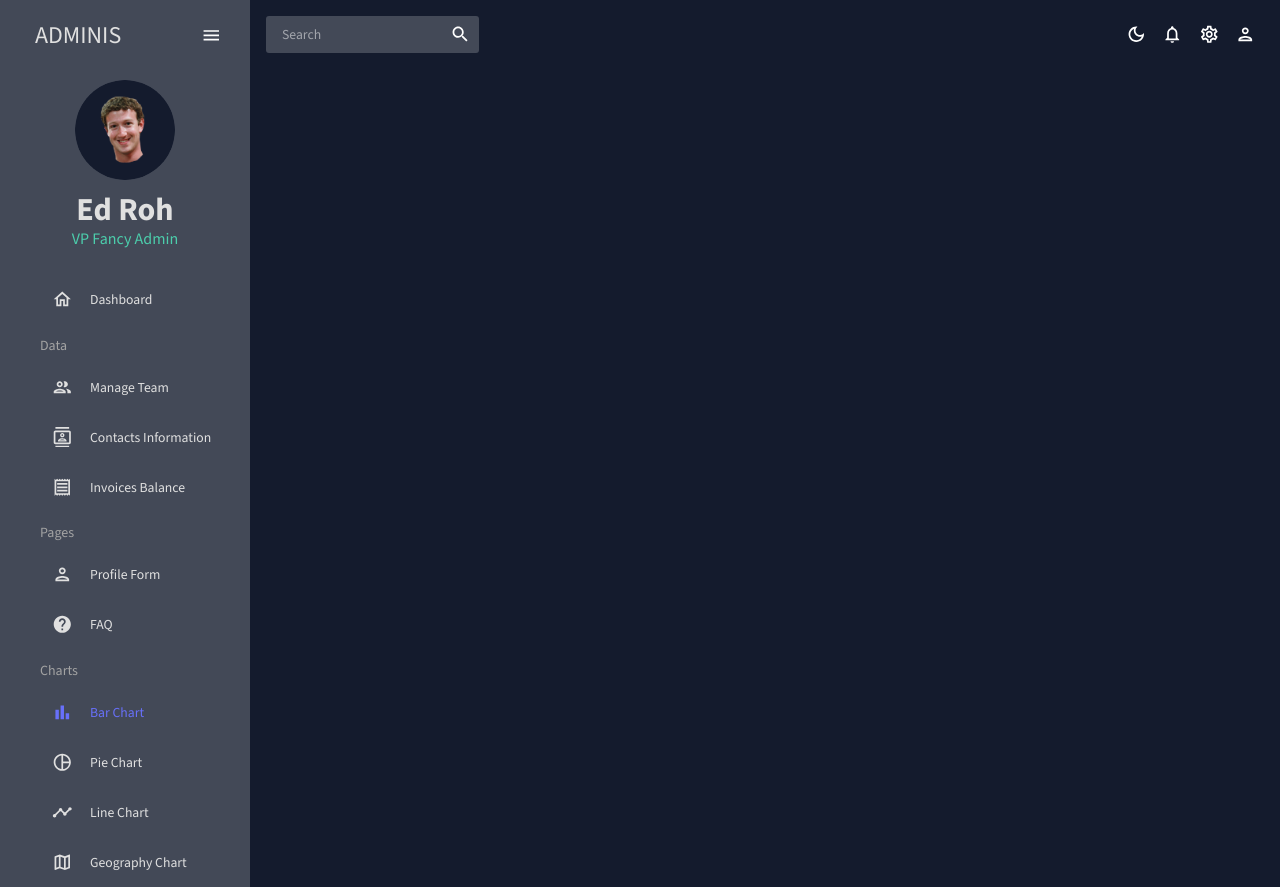
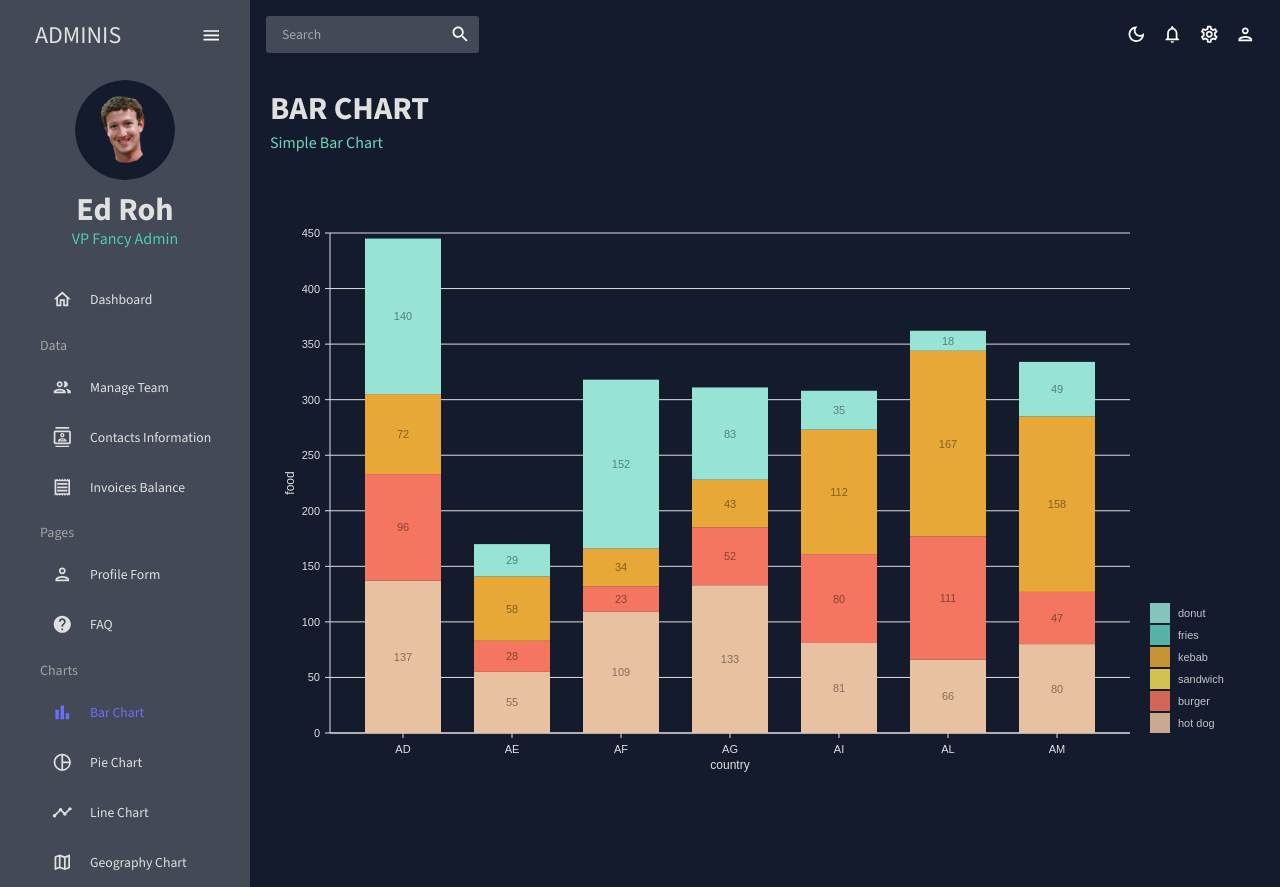
Before and after one commit to saviomisael/react-dashboard, a React (Create React App) app: page /bar in a window 1280 px wide. Built offline with nearby package versions, Linux system fonts and the light colour scheme.

Commit message:
add bar page

```diff
--- a/src/App.js
+++ b/src/App.js
@@ -1,5 +1,6 @@
 import { CssBaseline, ThemeProvider } from '@mui/material';
 import { Route, Routes } from 'react-router-dom';
+import { Bar } from './scenes/Bar';
 import { Contacts } from './scenes/Contacts';
 import { Dashboard } from './scenes/Dashboard';
 import { FAQ } from './scenes/FAQ';
@@ -26,7 +27,7 @@
               <Route path="/contacts" element={<Contacts />} />
               <Route path="/invoices" element={<Invoices />} />
               <Route path="/form" element={<Form />} />
-              {/* <Route path="/bar" element={Dashboard} /> */}
+              <Route path="/bar" element={<Bar />} />
               {/* <Route path="/pie" element={Dashboard} /> */}
               {/* <Route path="/line" element={Dashboard} /> */}
               <Route path="/faq" element={<FAQ />} />
--- /dev/null
+++ b/src/components/BarChart.jsx
@@ -0,0 +1,140 @@
+import { useTheme } from '@mui/material';
+import { ResponsiveBar } from '@nivo/bar';
+import { mockBarData } from '../data/mockData';
+import { tokens } from '../theme';
+
+export const BarChart = ({ isDashboard = false }) => {
+  const theme = useTheme();
+  const colors = tokens(theme.palette.mode);
+  return (
+    <ResponsiveBar
+      data={mockBarData}
+      theme={{
+        axis: {
+          domain: {
+            line: {
+              stroke: colors.grey[100],
+            },
+          },
+          legend: {
+            text: {
+              fill: colors.grey[100],
+            },
+          },
+          ticks: {
+            line: {
+              stroke: colors.grey[100],
+              strokeWidth: 1,
+            },
+            text: {
+              fill: colors.grey[100],
+            },
+          },
+        },
+        legends: {
+          text: {
+            fill: colors.grey[100],
+          },
+        },
+      }}
+      keys={['hot dog', 'burger', 'sandwich', 'kebab', 'fries', 'donut']}
+      indexBy="country"
+      margin={{ top: 50, right: 130, bottom: 50, left: 60 }}
+      padding={0.3}
+      valueScale={{ type: 'linear' }}
+      indexScale={{ type: 'band', round: true }}
+      colors={{ scheme: 'nivo' }}
+      defs={[
+        {
+          id: 'dots',
+          type: 'patternDots',
+          background: 'inherit',
+          color: '#38bcb2',
+          size: 4,
+          padding: 1,
+          stagger: true,
+        },
+        {
+          id: 'lines',
+          type: 'patternLines',
+          background: 'inherit',
+          color: '#eed312',
+          rotation: -45,
+          lineWidth: 6,
+          spacing: 10,
+        },
+      ]}
+      fill={[
+        {
+          match: {
+            id: 'fries',
+          },
+          id: 'dots',
+        },
+        {
+          match: {
+            id: 'sandwich',
+          },
+          id: 'lines',
+        },
+      ]}
+      borderColor={{
+        from: 'color',
+        modifiers: [['darker', 1.6]],
+      }}
+      axisTop={null}
+      axisRight={null}
+      axisBottom={{
+        tickSize: 5,
+        tickPadding: 5,
+        tickRotation: 0,
+        legend: isDashboard ? '' : 'country',
+        legendPosition: 'middle',
+        legendOffset: 32,
+      }}
+      axisLeft={{
+        tickSize: 5,
+        tickPadding: 5,
+        tickRotation: 0,
+        legend: isDashboard ? '' : 'food',
+        legendPosition: 'middle',
+        legendOffset: -40,
+      }}
+      labelSkipWidth={12}
+      labelSkipHeight={12}
+      labelTextColor={{
+        from: 'color',
+        modifiers: [['darker', 1.6]],
+      }}
+      legends={[
+        {
+          dataFrom: 'keys',
+          anchor: 'bottom-right',
+          direction: 'column',
+          justify: false,
+          translateX: 120,
+          translateY: 0,
+          itemsSpacing: 2,
+          itemWidth: 100,
+          itemHeight: 20,
+          itemDirection: 'left-to-right',
+          itemOpacity: 0.85,
+          symbolSize: 20,
+          effects: [
+            {
+              on: 'hover',
+              style: {
+                itemOpacity: 1,
+              },
+            },
+          ],
+        },
+      ]}
+      role="application"
+      ariaLabel="Nivo bar chart demo"
+      barAriaLabel={(e) =>
+        e.id + ': ' + e.formattedValue + ' in country: ' + e.indexValue
+      }
+    />
+  );
+};
--- /dev/null
+++ b/src/scenes/Bar/index.jsx
@@ -0,0 +1,14 @@
+import { Box } from '@mui/material';
+import { BarChart } from '../../components/BarChart';
+import { Header } from '../../components/Header';
+
+export const Bar = () => {
+  return (
+    <Box m="20px">
+      <Header title="Bar Chart" subtitle="Simple Bar Chart" />
+      <Box height="75vh">
+        <BarChart />
+      </Box>
+    </Box>
+  );
+};
```
